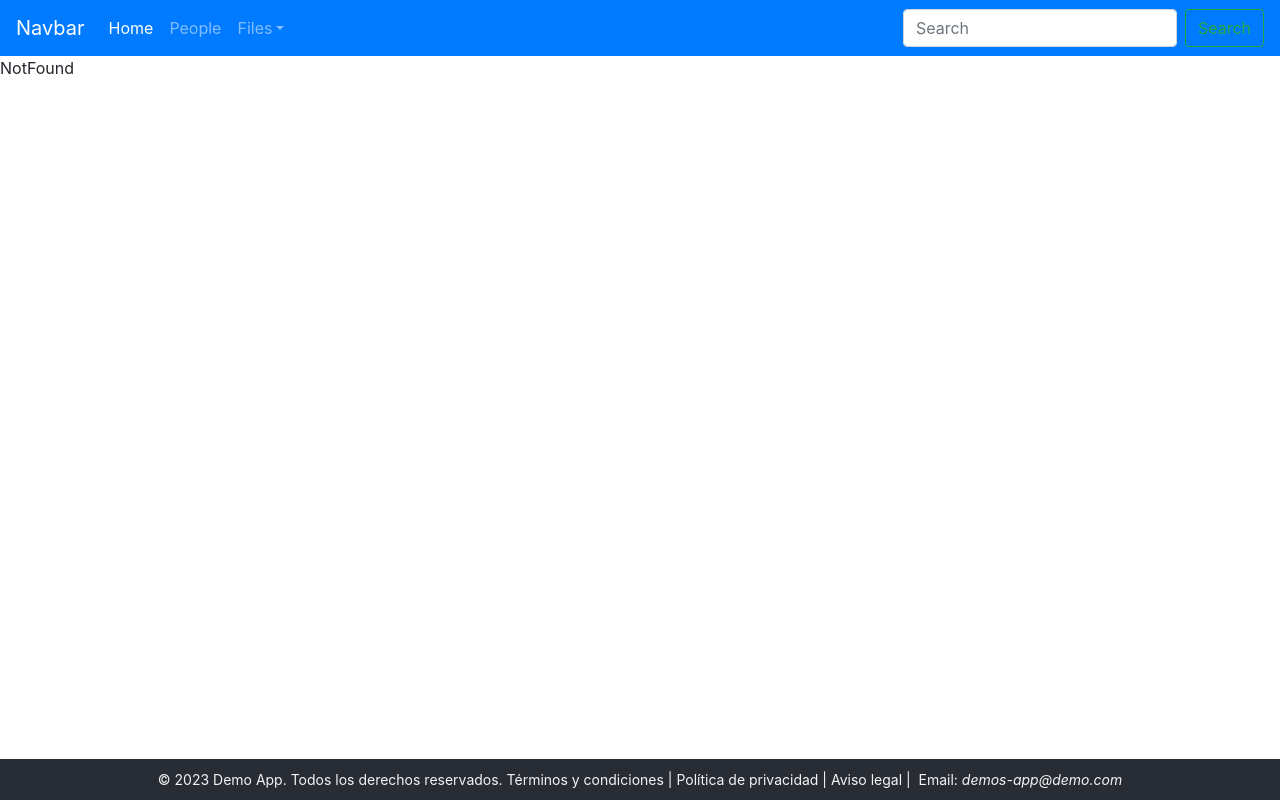
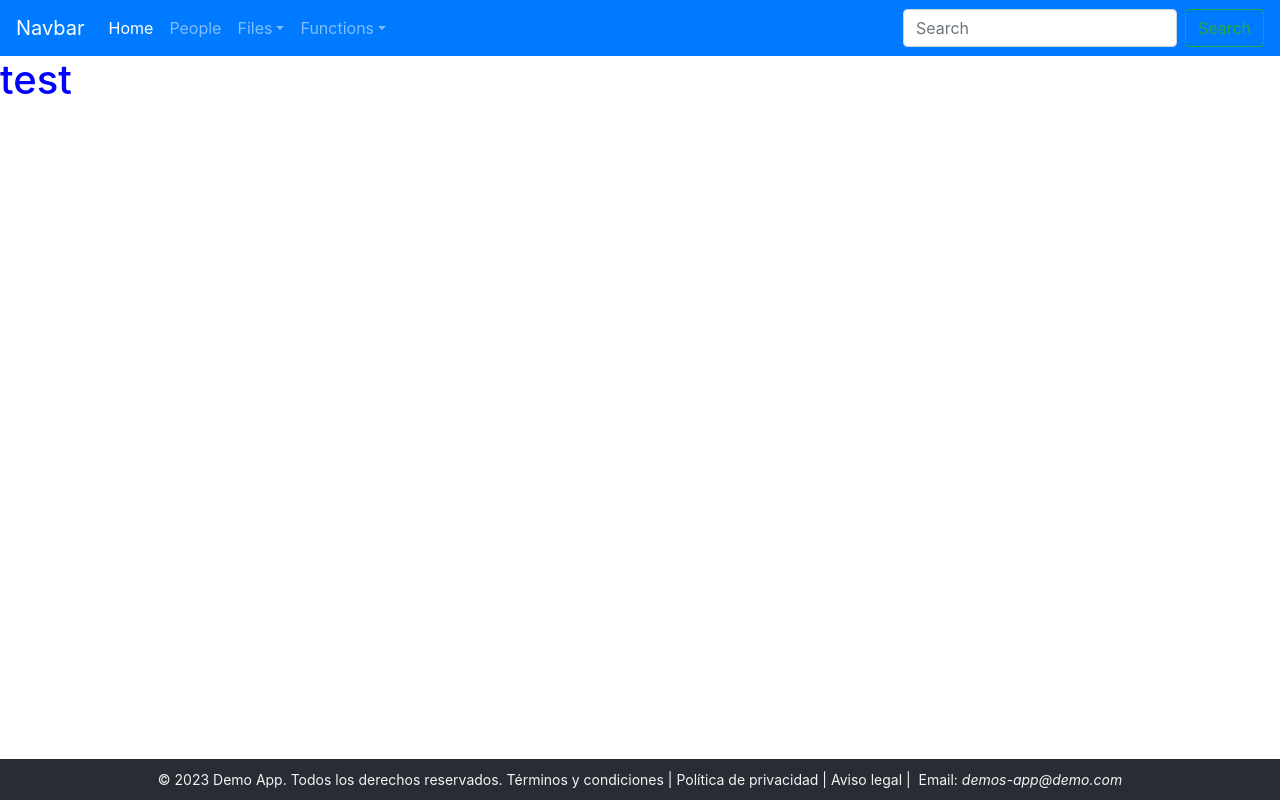
Before and after one commit to WilmerAlquinga/tests-react-app, a React (Create React App) app: page /set-interval in a window 1280 px wide. Built offline with nearby package versions, Linux system fonts and the light colour scheme.

Commit message:
feat: add component to manage setInterval and clearInterval with useEffect

```diff
--- a/src/App.js
+++ b/src/App.js
@@ -10,6 +10,7 @@ import Home from './layout/home/Home';
 import Images from './modules/files/Images/Images';
 import People from './modules/people/People';
 import NotFound from './pages/NotFound';
+import SetInterval from "./modules/functions/SetInterval";
 
 function App() {
   return (
@@ -22,6 +23,7 @@ function App() {
           <Route index element={<Home />} />
           <Route path="/images" element={<Images />} />
           <Route path="people" element={<People />} />
+          <Route path="set-interval" element={<SetInterval />} />
           <Route path="*" element={<NotFound />} />
         </Routes>
       </BrowserRouter>
--- a/src/layout/Navbar/Navbar.jsx
+++ b/src/layout/Navbar/Navbar.jsx
@@ -50,6 +50,24 @@ class Navbar extends Component {
                   </a>
                 </div>
               </li>
+              <li className="nav-item dropdown">
+                <a
+                  className="nav-link dropdown-toggle"
+                  href="/set-interval"
+                  id="navbarDropdown"
+                  role="button"
+                  data-toggle="dropdown"
+                  aria-haspopup="true"
+                  aria-expanded="false"
+                >
+                  Functions
+                </a>
+                <div className="dropdown-menu" aria-labelledby="navbarDropdown">
+                  <a className="dropdown-item" href="/set-interval">
+                    SetInterval
+                  </a>
+                </div>
+              </li>
             </ul>
             <form className="form-inline my-2 my-lg-0">
               <input
--- /dev/null
+++ b/src/modules/functions/SetInterval.jsx
@@ -0,0 +1,19 @@
+import React, { useEffect, useState } from 'react';
+
+const SetInterval = () => {
+  const text = 'test';
+  const [colorStyle, setColorStyle] = useState(true);
+  useEffect(() => {
+    const intervalId = setInterval(() => {
+      console.log(`Current blinking text: ${text}`);
+      setColorStyle((visible) => !visible);
+    }, 1000);
+    return () => {
+      console.log('Unmount component, deleting interval...')
+      clearInterval(intervalId);
+    };
+  }, [text]);
+  return colorStyle ? <h1 style={{color: "green"}}>{text}</h1> : <h1 style={{color: "blue"}}>{text}</h1>;
+}
+
+export default SetInterval;
```
